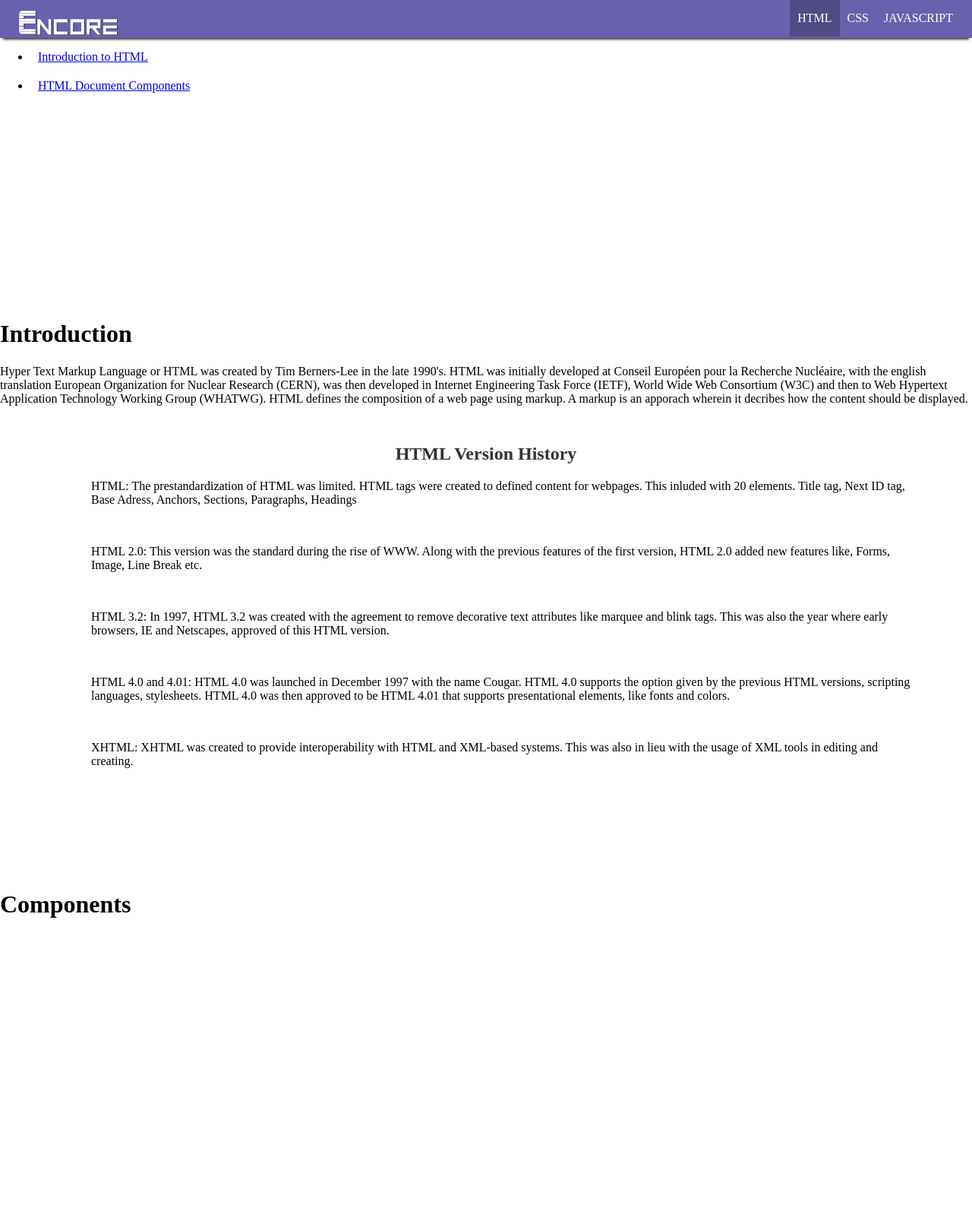
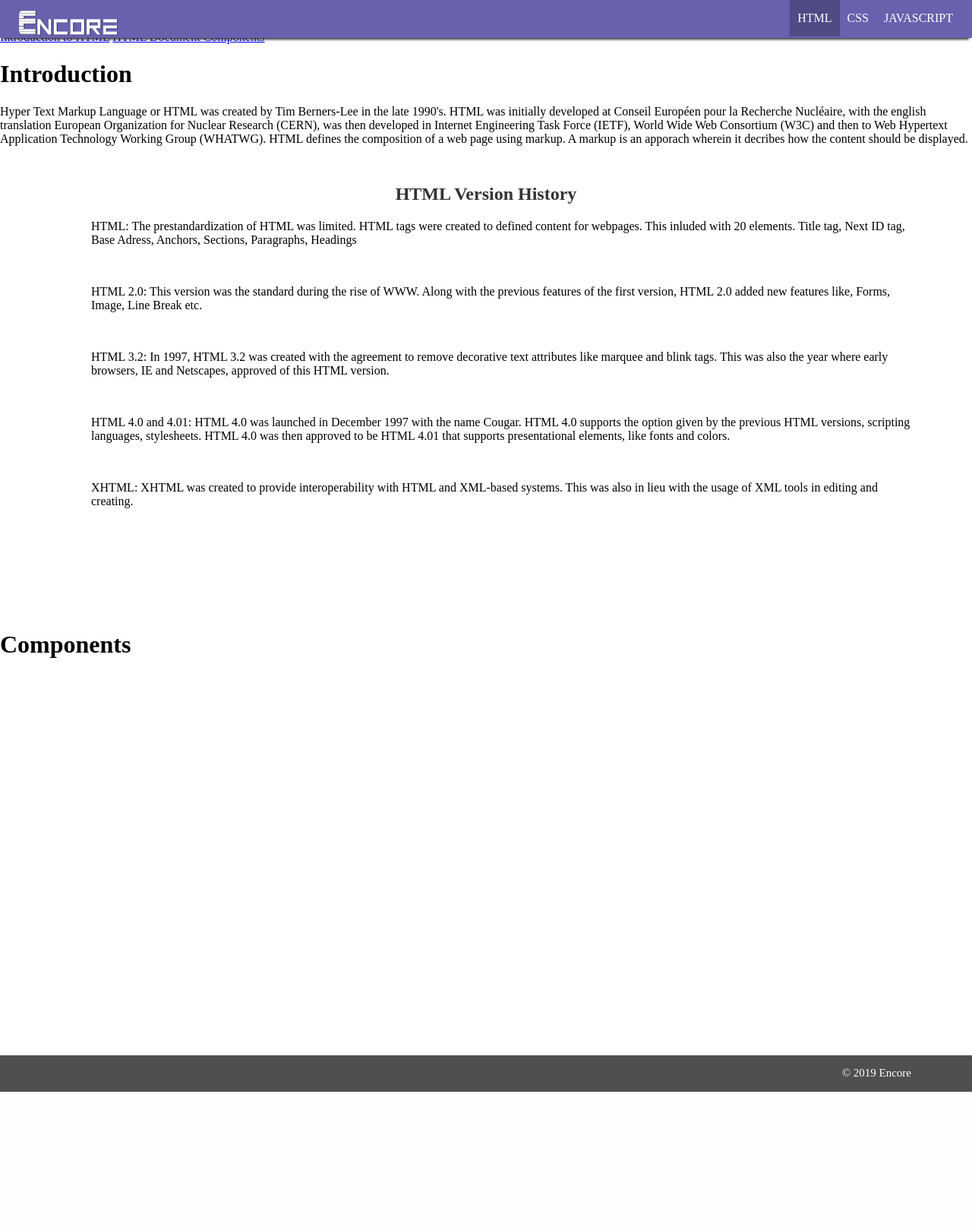
Before and after one commit to AbiRubrico/Encore, a PHP site: page /HTML-page/html-index.html in a window 1280 px wide. Shown: the top 1615 px of the page at 76% size. After the commit the page ends 1437 px from the top, so only its background shows below. Run offline with PHP 8.4, Linux system fonts and the light colour scheme.

Commit message:
AbiRubrico edted html-index.html

```diff
--- a/HTML-page/html-index.html
+++ b/HTML-page/html-index.html
@@ -22,27 +22,11 @@
 			</div>
 
 		</div>
-        <div id="nav-bar2">
-        	<ul>
-        		<li><a href="#Introduction">Introduction to HTML</a></li>
-        		<li><a href="#Components">HTML Document Components</a></li>
-        	</ul>
+        <div class="sidebarmenu">
+        		<a href="#Introduction">Introduction to HTML</a>
+                <a href="#Components">HTML Document Components</a>
 
-        	<br>
-        	<br>
-        	<br>
-        	<br>
-        	<br>
-        	<br>
-        	<br>
-        	<br>
-        	<br>
-        	<br>
-        	<br>
-        	<br>
-        	<br>
-        	<br>
-
+                <div class="main-content">
         	       <p><a name="Introduction">
                         <h1>Introduction</h1>
                             Hyper Text Markup Language or HTML was created by Tim Berners-Lee in the late 1990's. HTML was initially developed at Conseil Européen pour la Recherche Nucléaire, with the english translation European Organization for Nuclear Research (CERN), was then developed in Internet Engineering Task Force (IETF), World Wide Web Consortium (W3C) and then to  Web Hypertext Application Technology Working Group (WHATWG).
@@ -50,31 +34,24 @@
                             HTML defines the composition of a web page using markup. A markup is an apporach wherein it decribes how the content should be displayed.
 
                         <h2>HTML Version History</h2>
-                    <p> HTML:
-                        The prestandardization of HTML was limited. HTML tags were created to defined content for webpages. This inluded with 20 elements.
+                            <p> HTML: The prestandardization of HTML was limited. HTML tags were created to defined content for webpages. This inluded with 20 elements.
                             Title tag, Next ID tag, Base Adress, Anchors, Sections, Paragraphs, Headings
                             </p>
                         <br>
-                    <p> HTML 2.0:
-                        This version was the standard during the rise of WWW. Along with the previous features of the first version, HTML 2.0 added new features like, Forms, Image, Line Break etc.
+                            <p> HTML 2.0: This version was the standard during the rise of WWW. Along with the previous features of the first version, HTML 2.0 added new features like, Forms, Image, Line Break etc.
                             </p>
                         <br>
-                    <p>
-                        HTML 3.2:
-                        In 1997, HTML 3.2 was created with the agreement to remove decorative text attributes like marquee and blink tags. This was also the year where early browsers, IE and Netscapes, approved of this HTML version.
+                            <p> HTML 3.2: In 1997, HTML 3.2 was created with the agreement to remove decorative text attributes like marquee and blink tags. This was also the year where early browsers, IE and Netscapes, approved of this HTML version.
                             </p>
                         <br>
-                    <p>
-                        HTML 4.0 and 4.01:
-                        HTML 4.0 was launched in December 1997 with the name Cougar. HTML 4.0 supports the option given by the previous HTML versions, scripting languages, stylesheets. HTML 4.0 was then approved to be HTML 4.01 that supports presentational elements, like fonts and colors.
+                            <p> HTML 4.0 and 4.01: HTML 4.0 was launched in December 1997 with the name Cougar. HTML 4.0 supports the option given by the previous HTML versions, scripting languages, stylesheets. HTML 4.0 was then approved to be HTML 4.01 that supports presentational elements, like fonts and colors.
                             </p>
                         <br>
-                    <p>
-                        XHTML:
-                        XHTML was created to provide interoperability with HTML and XML-based systems. This was also in lieu with the usage of XML tools in editing and creating.
+                            <p> XHTML: XHTML was created to provide interoperability with HTML and XML-based systems. This was also in lieu with the usage of XML tools in editing and creating.
                             </p>
                         <br>
-            </a></p>
+                        </a>
+                        </p>
 
         	<br>
         	<br>
@@ -86,16 +63,11 @@
                     <p><a name="Components">
                         <h1>Components</h1>
 
-            </a></p>
 
-            <br>
-            <br>
-            <br>
-            <br>
-            <br>
-            <br>
-            <br>
-            <br>
+                    </a>
+                    </p>
+
+            </div>
 
         </div>
 	</div>
--- a/css/style.css
+++ b/css/style.css
@@ -1,5 +1,5 @@
 
-/*HTML STYLES -------------------------------------------------------------------------------*/
+/*HTML STYLES @author: Rubrico Abigail M. --------------------------------------------------------------------*/
 /*HTML STYLES -------------------------------------------------------------------------------*/
 /*HTML STYLES -------------------------------------------------------------------------------*/
 
@@ -60,8 +60,8 @@
  }
 
 #nav-bar2 ul li{
-	padding: 10px
-
+	padding: 10px;
+	border: 10px solid blue;
 }
 /*JS STYLES @author: Almayda, Audry Jane L. ----------------------------------------------------*/
 /*JS STYLES -----------------------------------------------------------------------------------*/
```
Lines whose indentation alone changed are shown as unchanged.
